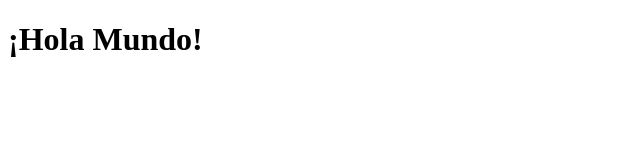
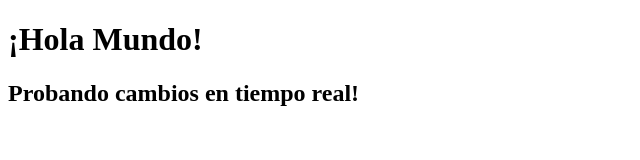
Before and after one commit to Yorss21/my-ec2-project-flow, a plain HTML site: page index.html in a window 1280 px wide. Shown: the whole page, without its empty margins (0-640 px from the left). Drawn offline with Linux system fonts and the light colour scheme.

Commit message:
Testing flow execution

```diff
--- a/index.html
+++ b/index.html
@@ -8,6 +8,7 @@
 </head>
 <body>
     <h1>¡Hola Mundo!</h1>
+    <h2>Probando cambios en tiempo real!</h2>
     <script src="js/main.js"></script>
 </body>
 </html>
```
Also changed, not shown: 1 other file.
